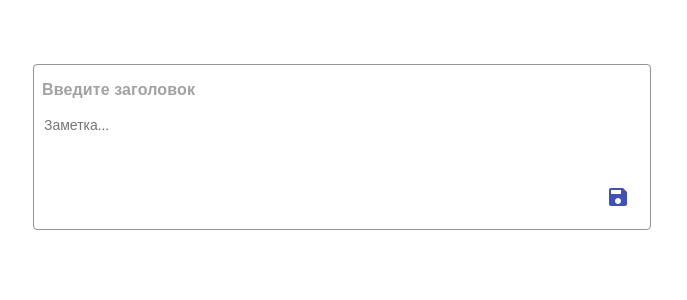
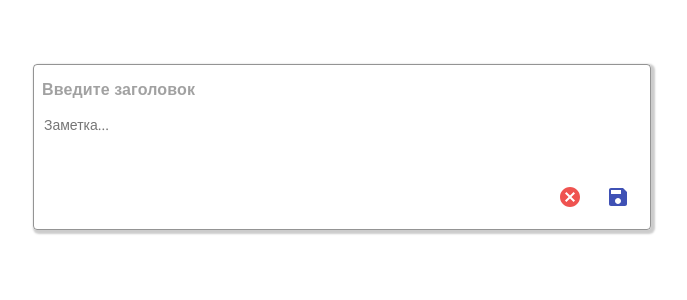
Before and after one commit to Nikikwiki/shopping-list, a React (Create React App) app: page / in a window 1280 px wide. Both pictures are taken after a click on the button "СОЗДАТЬ ЗАМЕТКУ". Shown: the top 300 px of the page, without its empty margins (298-985 px from the left). Built offline with nearby package versions, Linux system fonts and the light colour scheme; the HTML template or start-up script is replaced by a standard one.

Commit message:
Add whitespaces

```diff
--- a/src/App.js
+++ b/src/App.js
@@ -17,6 +17,10 @@ function App() {
       }
       setTodos([...todos, newItem]);
     }
+  }
+
+  const toggleForm = () => {
+    setTapped(isTapped = !isTapped);
   }
 
   const removeTask = (id) => {
@@ -47,6 +51,7 @@ function App() {
       return (
         <ToDoForm
           addTask={addTask}
+          toggleForm={toggleForm}
         />
       )
     }
--- a/src/ToDo.js
+++ b/src/ToDo.js
@@ -16,11 +16,11 @@ function ToDo({ todo, toggleTask, removeTask }) {
           {todo.task.bodyInput}
         </div>
         <div className="item-todo__tools">
+          <IconButton className="item-todo__delete">
+            <DeleteForever className="item-todo__icon"/>
+          </IconButton>
           <IconButton className="item-todo__icon-button item-todo__done">
             <DoneOutline className="item-todo__icon"/>
-          </IconButton>
-          <IconButton className="item-todo__delete">
-            <DeleteForever className="item-todo__icon"/>
           </IconButton>
         </div>
       </div>
--- a/src/ToDoForm.js
+++ b/src/ToDoForm.js
@@ -1,10 +1,10 @@
 import { TextareaAutosize, InputBase, IconButton  } from '@material-ui/core';
 import { React, useState } from 'react';
-import { Save } from '@material-ui/icons';
+import { Save, Cancel } from '@material-ui/icons';
 
 
 
-function ToDoForm({ addTask }) {
+function ToDoForm({ addTask, toggleForm }) {
   const [headerInput, setHeaderInput] = useState('');
   const [bodyInput, setBodyInput] = useState('');
 
@@ -19,10 +19,11 @@ function ToDoForm({ addTask }) {
   const handleSubmit = (e) => {
     e.preventDefault();
     const a = {headerInput, bodyInput}
-    addTask(a);
-    setHeaderInput("");
-    setBodyInput("");
-
+    if(headerInput.trim() !== "" || bodyInput.trim() !== "") {
+      addTask(a);
+      setHeaderInput("");
+      setBodyInput("");
+    }
 }
 
   return (
@@ -49,6 +50,14 @@ function ToDoForm({ addTask }) {
 
         <div className="todo-form__tools">
         <IconButton
+          onClick={toggleForm}
+          variant="contained"
+          type="button"
+          color="warning">
+          <Cancel className="todo-form__cancel"/>
+        </IconButton>
+
+        <IconButton
           variant="contained"
           color="primary"
           type="submit">
--- a/src/index.scss
+++ b/src/index.scss
@@ -34,8 +34,10 @@ body {
   gap: 16px;
   justify-content: center;
 
+
   &__textblock {
     border: 1px solid rgba($color: #000000, $alpha: 0.42);
+    box-shadow: 2px 2px 2px 2px rgba(0, 0, 0, .2);
     border-radius: 4px;
     padding: 8px;
     width: 600px;
@@ -67,6 +69,10 @@ body {
     display: flex;
     justify-content: flex-end;
   }
+
+  &__cancel {
+    color: #EF5350;
+  }
 }
 
 .create-button {
@@ -79,14 +85,18 @@ body {
   border-radius: 4px;
   padding: 8px;
   width: fit-content;
+  min-width: 240px;
+  height: fit-content;
   display: flex;
   flex-direction: column;
   gap: 4px;
+  transition: all 0.2s ease-in-out;
 
 
   &:hover {
     cursor: pointer;
     box-shadow: 2px 2px 2px 2px rgba(0, 0, 0, .2);
+    transform: translate(2px);
 
     .item-todo__tools {
       opacity: 1;
@@ -95,6 +105,10 @@ body {
 
   &__header {
     font-weight: bold;
+  }
+
+  &__body {
+    white-space: pre-line;
   }
 
   &__tools {
@@ -106,6 +120,11 @@ body {
 
     .MuiSvgIcon-root {
       font-size: 18px !important;
+    }
+
+    .MuiIconButton-root {
+      width: 34px;
+      height: 34px;
     }
 
   }
```
